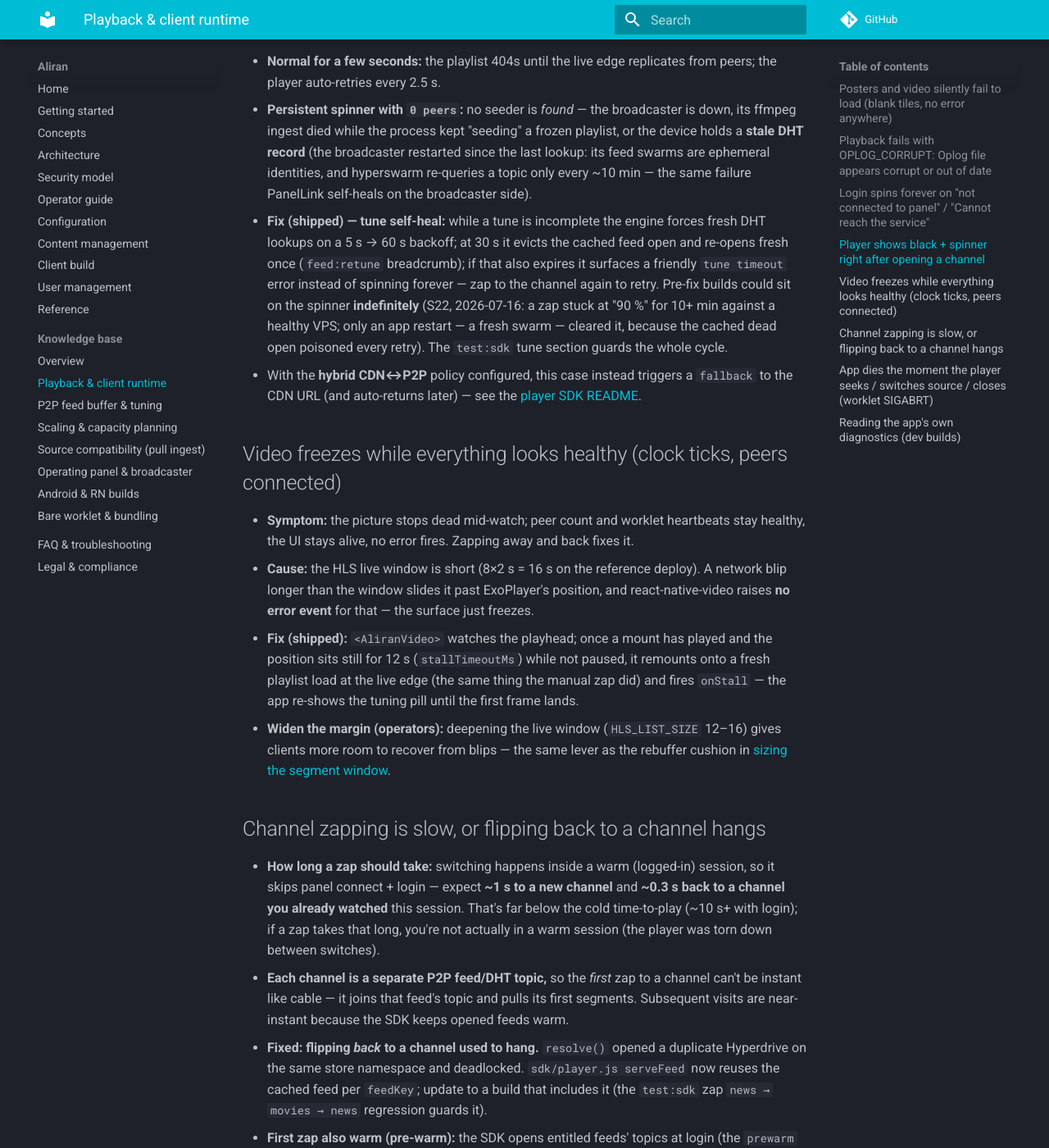
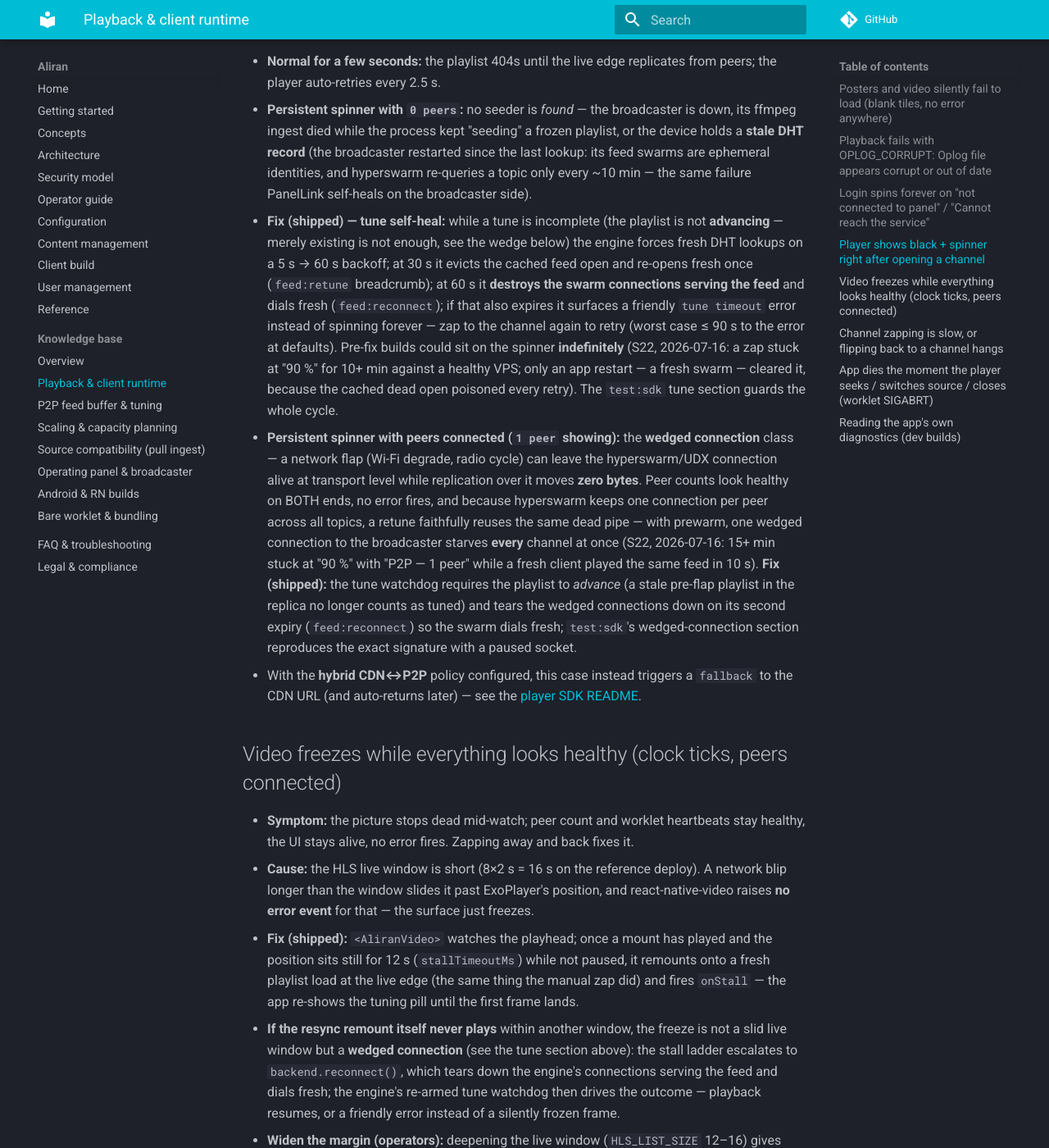
Before and after one commit to AbueloSimpson/aliran, an MkDocs documentation site: the page built from docs/kb/playback.md, in a window 1280 px wide and 1400 px high, scrolled down 1375 px. Shown: the whole window at 82% size. Built offline with MkDocs 1.6.1 and Material for MkDocs 9.7.7, drawn with Linux system fonts in a browser that asks for light colours; comment, search, counter and statistics services are not loaded.

Commit message:
docs(kb): wedged-connection lore — tuned means an ADVANCING playlist, feed:reconnect teardown at 2x; changelog

```diff
--- a/docs/kb/playback.md
+++ b/docs/kb/playback.md
@@ -52,14 +52,29 @@
   the device holds a **stale DHT record** (the broadcaster restarted since the last
   lookup: its feed swarms are ephemeral identities, and hyperswarm re-queries a topic
   only every ~10 min — the same failure PanelLink self-heals on the broadcaster side).
-- **Fix (shipped) — tune self-heal:** while a tune is incomplete the engine forces
+- **Fix (shipped) — tune self-heal:** while a tune is incomplete (the playlist is not
+  **advancing** — merely existing is not enough, see the wedge below) the engine forces
   fresh DHT lookups on a 5 s → 60 s backoff; at 30 s it evicts the cached feed open and
-  re-opens fresh once (`feed:retune` breadcrumb); if that also expires it surfaces a
-  friendly `tune timeout` error instead of spinning forever — zap to the channel again
-  to retry. Pre-fix builds could sit on the spinner **indefinitely** (S22, 2026-07-16:
-  a zap stuck at "90 %" for 10+ min against a healthy VPS; only an app restart — a
-  fresh swarm — cleared it, because the cached dead open poisoned every retry). The
+  re-opens fresh once (`feed:retune` breadcrumb); at 60 s it **destroys the swarm
+  connections serving the feed** and dials fresh (`feed:reconnect`); if that also
+  expires it surfaces a friendly `tune timeout` error instead of spinning forever —
+  zap to the channel again to retry (worst case ≤ 90 s to the error at defaults).
+  Pre-fix builds could sit on the spinner **indefinitely** (S22, 2026-07-16: a zap
+  stuck at "90 %" for 10+ min against a healthy VPS; only an app restart — a fresh
+  swarm — cleared it, because the cached dead open poisoned every retry). The
   `test:sdk` tune section guards the whole cycle.
+- **Persistent spinner with peers connected (`1 peer` showing):** the **wedged
+  connection** class — a network flap (Wi-Fi degrade, radio cycle) can leave the
+  hyperswarm/UDX connection alive at transport level while replication over it moves
+  **zero bytes**. Peer counts look healthy on BOTH ends, no error fires, and because
+  hyperswarm keeps one connection per peer across all topics, a retune faithfully
+  reuses the same dead pipe — with prewarm, one wedged connection to the broadcaster
+  starves **every** channel at once (S22, 2026-07-16: 15+ min stuck at "90 %" with
+  "P2P — 1 peer" while a fresh client played the same feed in 10 s). **Fix (shipped):**
+  the tune watchdog requires the playlist to *advance* (a stale pre-flap playlist in
+  the replica no longer counts as tuned) and tears the wedged connections down on its
+  second expiry (`feed:reconnect`) so the swarm dials fresh; `test:sdk`'s
+  wedged-connection section reproduces the exact signature with a paused socket.
 - With the **hybrid CDN↔P2P** policy configured, this case instead triggers a
   `fallback` to the CDN URL (and auto-returns later) — see the
   [player SDK README](https://github.com/AbueloSimpson/aliran/tree/main/sdk).
@@ -75,6 +90,12 @@
   the position sits still for 12 s (`stallTimeoutMs`) while not paused, it remounts
   onto a fresh playlist load at the live edge (the same thing the manual zap did) and
   fires `onStall` — the app re-shows the tuning pill until the first frame lands.
+- **If the resync remount itself never plays** within another window, the freeze is
+  not a slid live window but a **wedged connection** (see the tune section above): the
+  stall ladder escalates to `backend.reconnect()`, which tears down the engine's
+  connections serving the feed and dials fresh; the engine's re-armed tune watchdog
+  then drives the outcome — playback resumes, or a friendly error instead of a
+  silently frozen frame.
 - **Widen the margin (operators):** deepening the live window (`HLS_LIST_SIZE`
   12–16) gives clients more room to recover from blips — the same lever as the
   rebuffer cushion in [sizing the segment window](feed-buffer.md#sizing-the-segment-window-hls_time--hls_list_size).
```
Also changed, not shown: CHANGELOG.md (+35 -0 lines).
